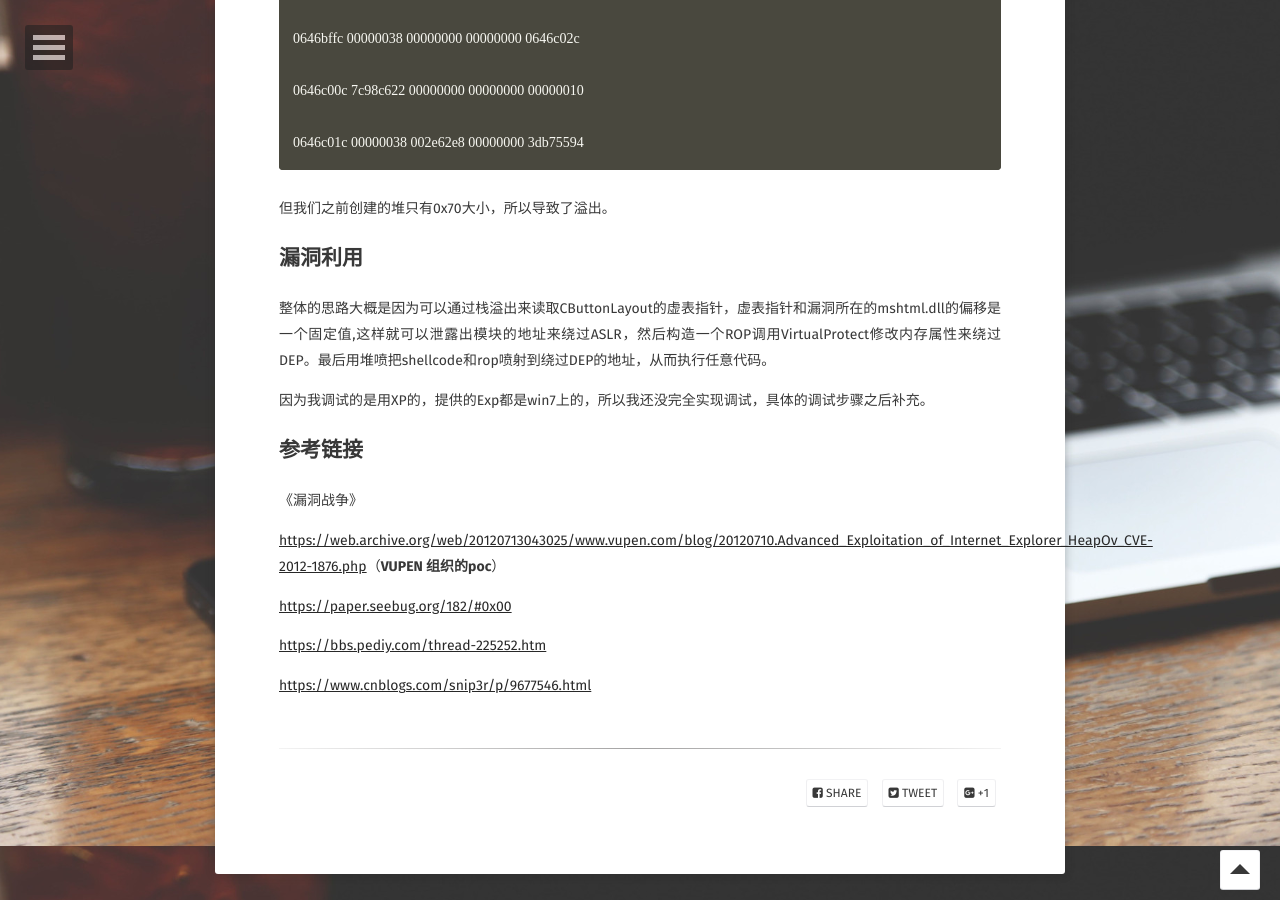
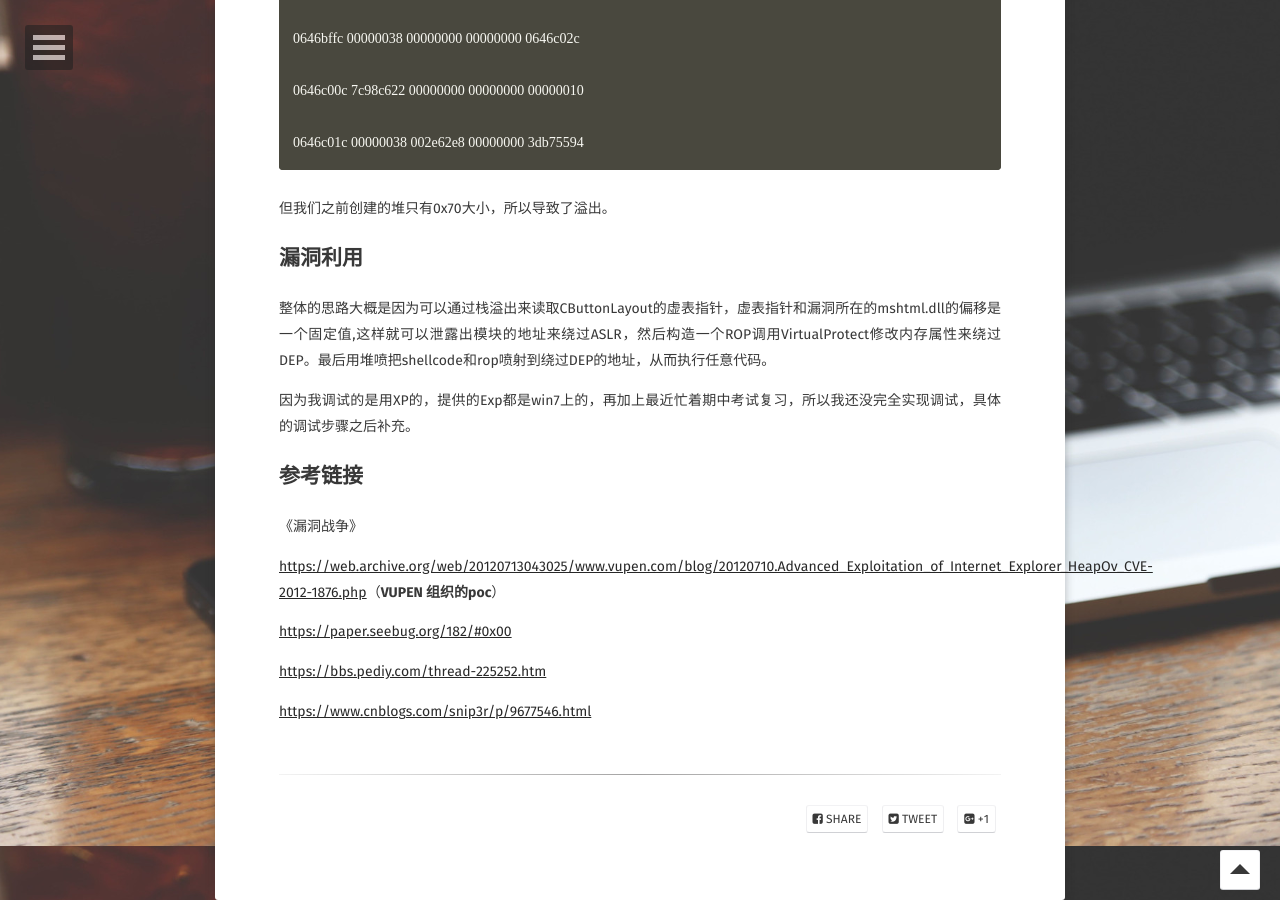
Before and after one commit to tearorca/tearorca.github.io, a Jekyll site: the page built from _posts/2019-5-20-《漏洞战争》cve-2012-1876（浏览器漏洞）.md, in a window 1280 px wide and 900 px high, scrolled down 25254 px. Built offline with Jekyll 4.4.1, drawn with Linux system fonts in a browser that asks for light colours; some web fonts are replaced; comment, search, counter and statistics services are not loaded.

Commit message:
Update 2019-5-20-《漏洞战争》cve-2012-1876（浏览器漏洞）.md

```diff
--- a/_posts/2019-5-20-《漏洞战争》cve-2012-1876（浏览器漏洞）.md
+++ b/_posts/2019-5-20-《漏洞战争》cve-2012-1876（浏览器漏洞）.md
@@ -941,7 +941,7 @@ edi为堆的地址，ecx为复制的数据，在mov dword ptr [edi],ecx这条语
 
 整体的思路大概是因为可以通过栈溢出来读取CButtonLayout的虚表指针，虚表指针和漏洞所在的mshtml.dll的偏移是一个固定值,这样就可以泄露出模块的地址来绕过ASLR，然后构造一个ROP调用VirtualProtect修改内存属性来绕过DEP。最后用堆喷把shellcode和rop喷射到绕过DEP的地址，从而执行任意代码。
 
-因为我调试的是用XP的，提供的Exp都是win7上的，所以我还没完全实现调试，具体的调试步骤之后补充。
+因为我调试的是用XP的，提供的Exp都是win7上的，再加上最近忙着期中考试复习，所以我还没完全实现调试，具体的调试步骤之后补充。
 
 ## **参考链接**
 
```
